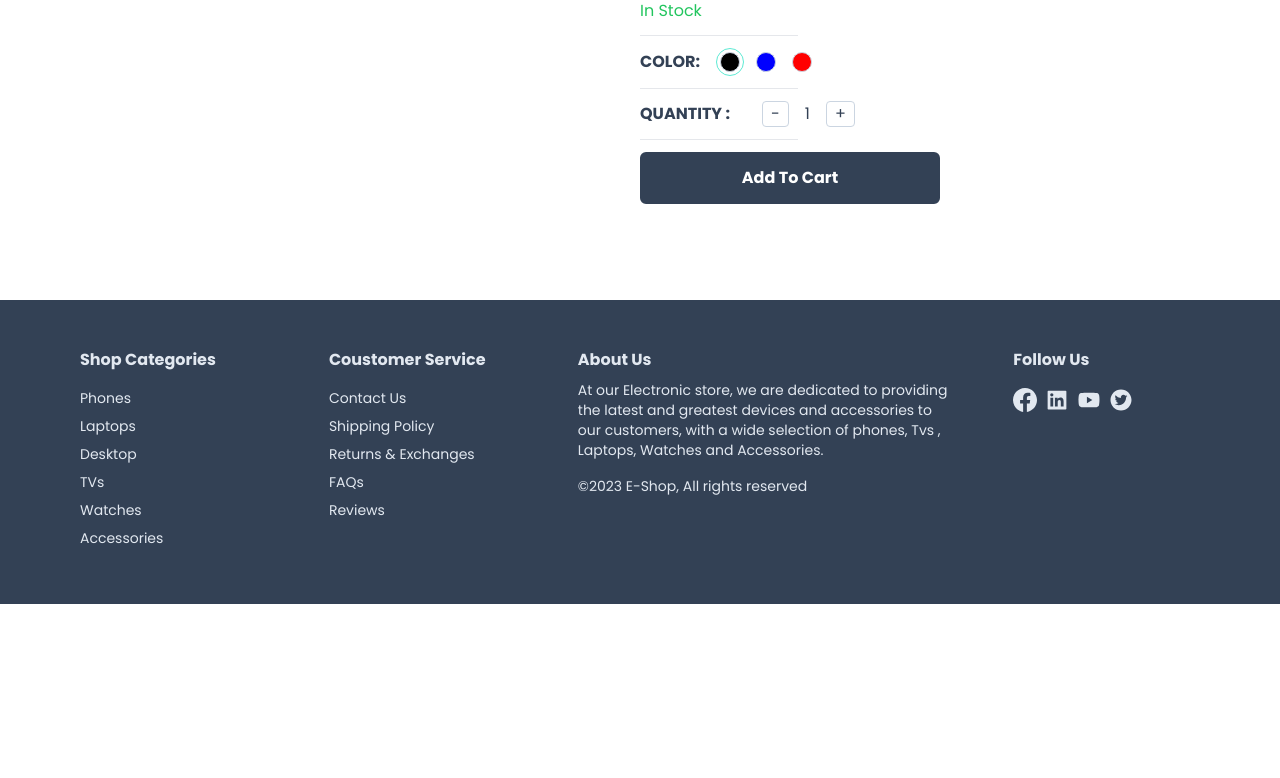
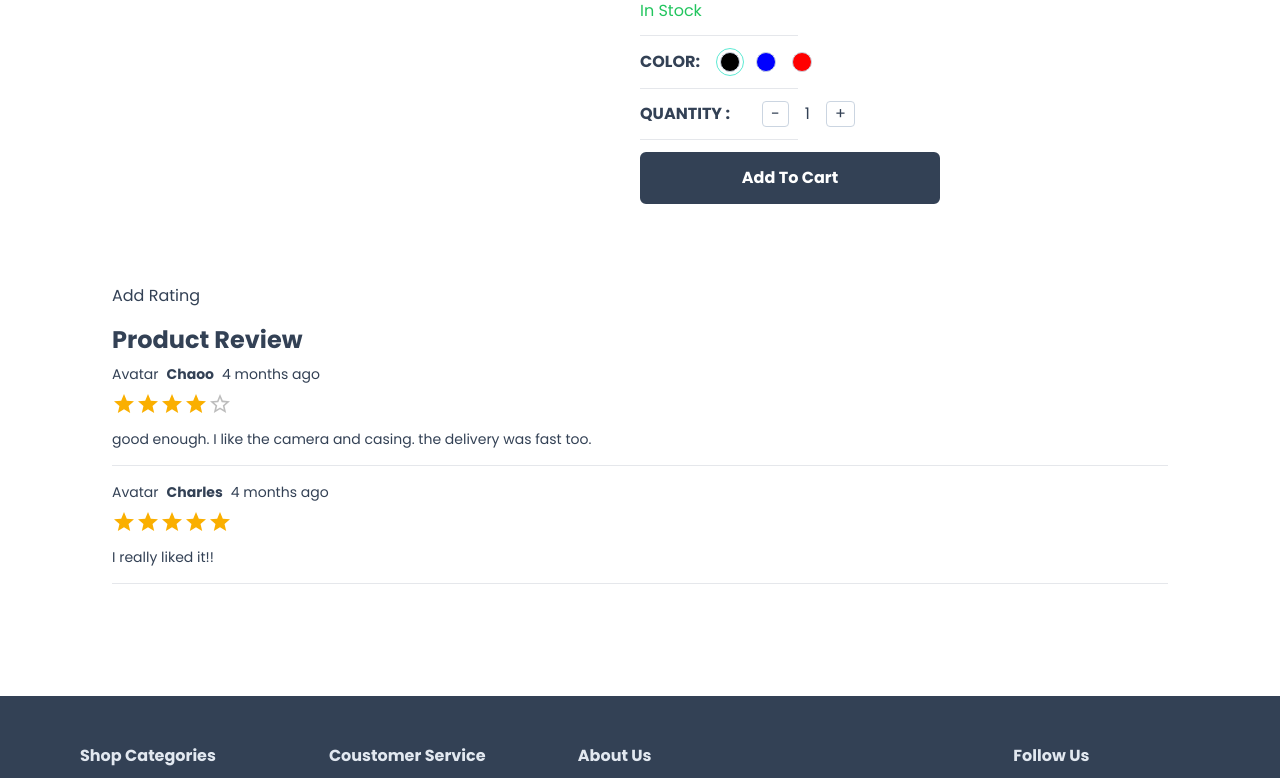
Before and after one commit to Ankit7rma/Ecommerce_web, a Next.js app: page /product/1 in a window 1280 px wide. Shown: the part 604-1382 px from the top of the page. Before the commit the page ends 1208 px from the top, so only its background shows below. Built offline with nearby package versions, Linux system fonts and the light colour scheme; a web font is replaced by a local one.

Commit message:
Product Ratings

```diff
--- /dev/null
+++ b/app/components/Heading.tsx
@@ -0,0 +1,16 @@
+import React from "react";
+
+interface HeadingProps {
+  title: string;
+  center?: boolean;
+}
+
+const Heading: React.FC<HeadingProps> = ({ title, center }) => {
+  return (
+    <div className={center ? "text-center" : " text-start"}>
+      <h1 className="font-bold text-2xl">{title}</h1>
+    </div>
+  );
+};
+
+export default Heading;
--- /dev/null
+++ b/app/product/[productId]/ListRatings.tsx
@@ -0,0 +1,38 @@
+"use client";
+
+import Heading from "@/app/components/Heading";
+import { Rating } from "@mui/material";
+import moment from "moment";
+
+interface ListRatingProps {
+  product: any;
+}
+
+const ListRating: React.FC<ListRatingProps> = ({ product }) => {
+  return (
+    <div>
+      <Heading title="Product Review" />
+      <div className="text-sm mt-2">
+        {product.reviews &&
+          product.reviews.map((review: any) => {
+            return (
+              <div key={review.id} className="max-w-300px">
+                <div className="flex gap-2 items-center">
+                  <div>Avatar</div>
+                  <div className="font-semibold">{review?.user.name}</div>
+                  <div>{moment(review.createdDate).fromNow()}</div>
+                </div>
+                <div className="mt-2">
+                  <Rating value={review.rating} readOnly />
+                  <div className="mt-2"> {review.comment}</div>
+                  <hr className="mt-4 mb-4" />
+                </div>
+              </div>
+            );
+          })}
+      </div>
+    </div>
+  );
+};
+
+export default ListRating;
--- a/app/product/[productId]/page.tsx
+++ b/app/product/[productId]/page.tsx
@@ -1,21 +1,25 @@
 import Container from "@/app/components/Container";
 import { product } from "@/utils/product";
 import ProductDetails from "./ProductDetails";
+import ListRating from "./ListRatings";
 
-interface Iparams{
-    productId:string
+interface Iparams {
+  productId: string;
 }
-const ProductPage = ({params}:{params:Iparams}) => {
-    console.log("params",params)
+const ProductPage = ({ params }: { params: Iparams }) => {
+  console.log("params", params);
 
   return (
     <div className="p-8">
       <Container>
         <ProductDetails product={product} />
+        <div className="flex flex-col mt-20 gap-4">
+          <div>Add Rating</div>
+          <ListRating product={product} />
+        </div>
       </Container>
-
     </div>
   );
-}
+};
 
 export default ProductPage;
--- a/package.json
+++ b/package.json
@@ -12,6 +12,7 @@
     "@emotion/react": "^11.11.1",
     "@emotion/styled": "^11.11.0",
     "@mui/material": "^5.14.16",
+    "moment": "^2.29.4",
     "next": "14.0.1",
     "react": "^18",
     "react-dom": "^18",
```
Also changed, not shown: 1 other file (tests, documents, lock files or other folders). Lines whose indentation alone changed are shown as unchanged.
